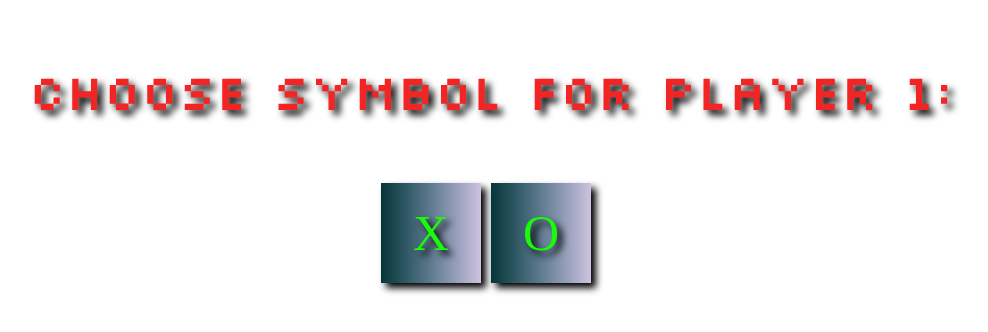
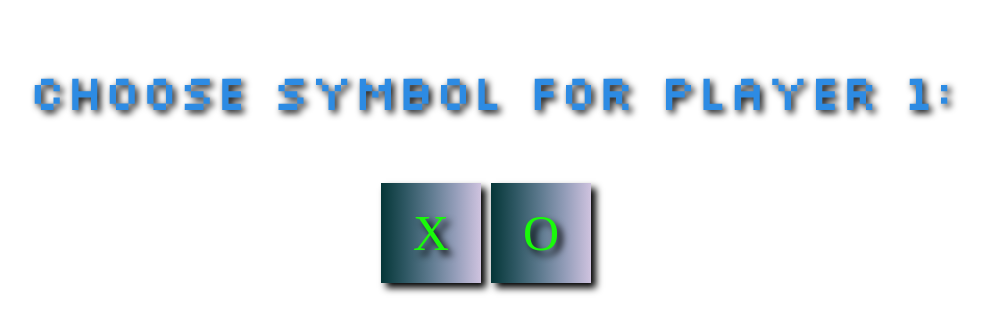
Before and after one commit to Vivekmondal9/TicTacToe, a plain HTML site: page index.html in a window 1280 px wide. Shown: the whole page, without its empty margins (149-1137 px from the left). Drawn offline with Linux system fonts and the light colour scheme; a web font is replaced by a local one.

Commit message:
Changing the Title and heading colour

```diff
--- a/index.html
+++ b/index.html
@@ -12,7 +12,7 @@
     href="https://fonts.googleapis.com/css2?family=Comforter+Brush&family=Inter&family=Lobster&family=Pacifico&family=Playfair+Display+SC:ital,wght@1,900&family=Roboto+Mono:wght@600&family=Silkscreen&family=Splash&family=Trispace:wght@300&display=swap"
     rel="stylesheet">
     <link rel="stylesheet" href="./stylesheet.css">
-  <title>Document</title>
+  <title>TicTacTo by-Vivek_Mondal</title>
 
 </head>
 
--- a/stylesheet.css
+++ b/stylesheet.css
@@ -18,8 +18,8 @@
     #msg1,#msg2{
       font-size: 50px;
       font-family: 'Silkscreen', cursive;
-      color: #f22424;
-      text-shadow:5px 5px 7px black; ;
+      color: #2d8be3;
+      text-shadow:3px 3px 7px black; ;
     }
  body{
     display: flex;
```
